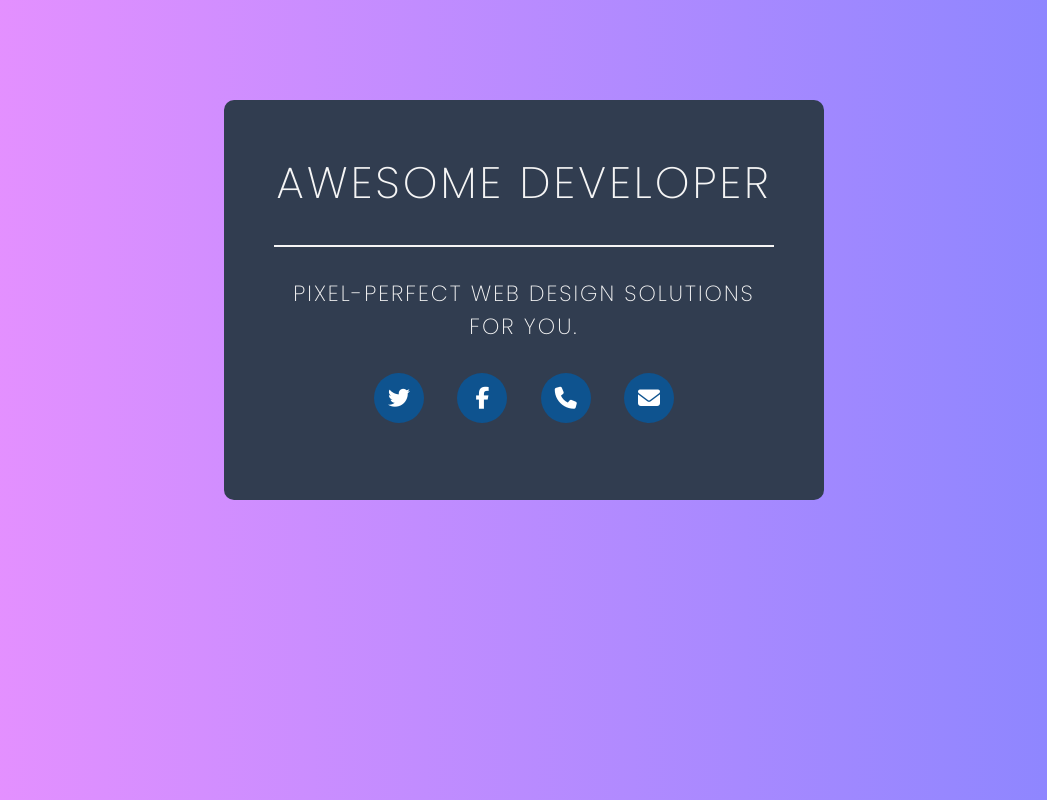
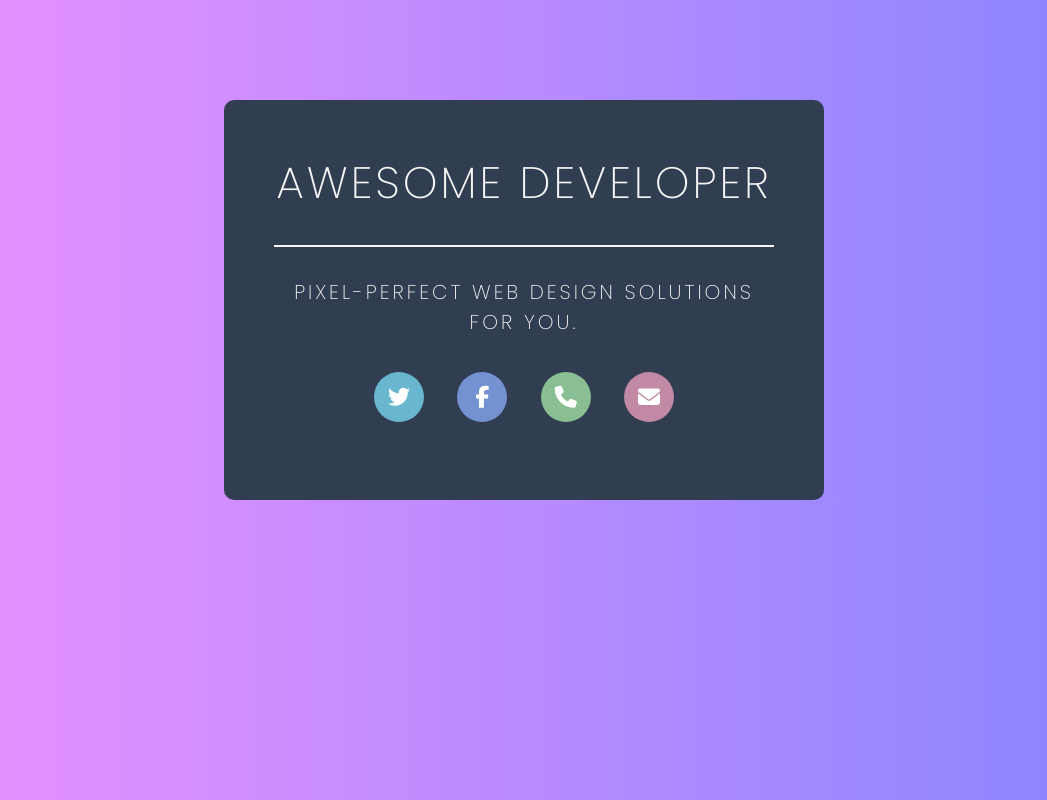
Before and after one commit to emaduddin678/second_design, a plain HTML site: page index.html in a window 1280 px wide. Shown: the whole page, without its empty margins (116-1163 px from the left). Drawn offline with Linux system fonts and the light colour scheme.

Commit message:
complete

```diff
--- a/style.css
+++ b/style.css
@@ -31,13 +31,13 @@ body {
 }
 .box  .mid p {
     color: whitesmoke;
-    font-size: 22px;
+    font-size: 20px;
     text-align: center;
     margin-top: 30px;
-    letter-spacing: 2px;
+    letter-spacing: 3px;
 }
 .box .icons{
-    padding: 30px 100px;
+    padding: 35px 100px;
     display: flex;
     justify-content: center;
     justify-content: space-between;
@@ -53,3 +53,16 @@ body {
     align-items: center;
     border-radius: 50%;
 }
+
+.box .icons .circle:nth-child(1) {
+    background-color: #69B7CF;
+}
+.box .icons .circle:nth-child(2) {
+    background-color: #7492D2;
+}
+.box .icons .circle:nth-child(3) {
+    background-color: #89BF93;
+}
+.box .icons .circle:nth-child(4) {
+    background-color: #C289A4;
+}
```
